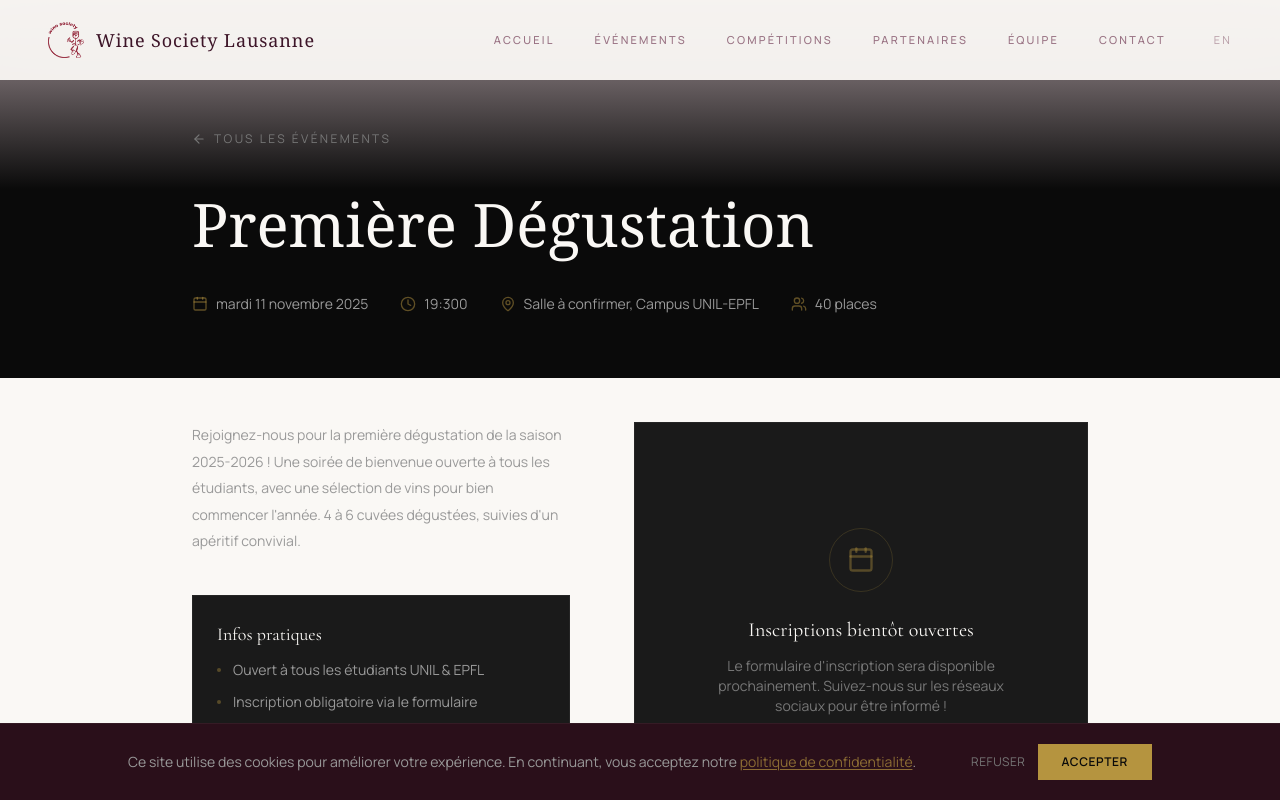
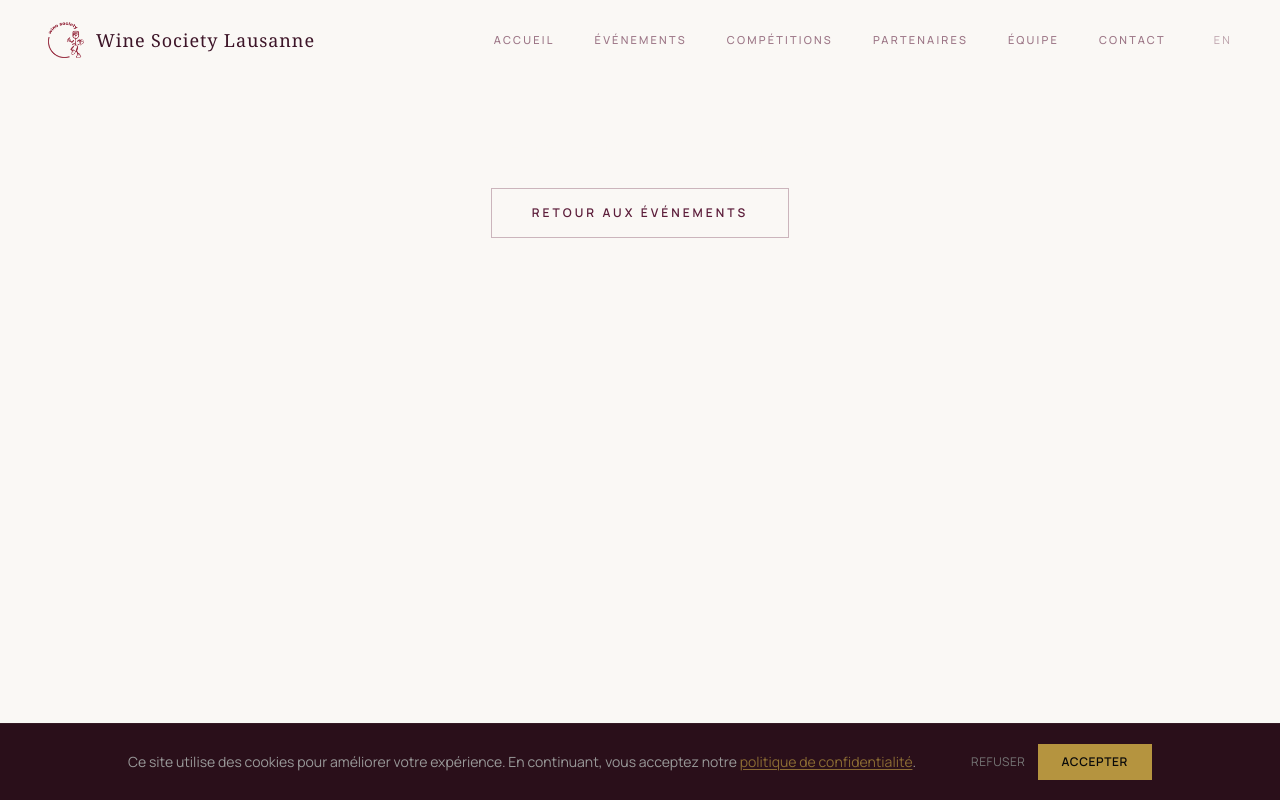
Before and after one commit to WineSociety-Lausanne/Wine-Society-Web, a Next.js app: page /events/Blanchard in a window 1280 px wide. Shown: the top 800 px of the page. Built offline with nearby package versions, Linux system fonts and the light colour scheme; a web font is replaced by a local one.

Commit message:
changed events

```diff
--- a/src/app/events/[slug]/page.tsx
+++ b/src/app/events/[slug]/page.tsx
@@ -17,14 +17,14 @@ const events: Record<string, {
   spots: number;
   formUrl: string | null;
 }> = {
-  "Blanchard": {
-    titleFr: "Première Dégustation",
-    titleEn: "First Tasting",
-    date: "2025-11-11",
-    time: "19:300",
-    location: "Salle à confirmer, Campus UNIL-EPFL",
-    descFr: "Rejoignez-nous pour la première dégustation de la saison 2025-2026 ! Une soirée de bienvenue ouverte à tous les étudiants, avec une sélection de vins pour bien commencer l'année. 4 à 6 cuvées dégustées, suivies d'un apéritif convivial.",
-    descEn: "Join us for the first tasting of the 2025-2026 season! A welcome evening open to all students, featuring a selection of wines to kick off the year. 4 to 6 wines tasted, followed by a convivial aperitif.",
+  "mouex": {
+    titleFr: "Jean-Pierre Moueix",
+    titleEn: "Jean-Pierre Moueix",
+    date: "2026-11-12",
+    time: "19:00",
+    location: "Vortex, Campus UNIL-EPFL",
+    descFr: "Rejoignez-nous pour la première dégustation de la saison 2026-2027 ! Une soirée de bienvenue ouverte à tous les étudiants, avec une sélection de vins pour bien commencer l'année. 4 à 6 cuvées dégustées, suivies d'un apéritif convivial.",
+    descEn: "Join us for the first tasting of the 2026-2026 season! A welcome evening open to all students, featuring a selection of wines to kick off the year. 4 to 6 wines tasted, followed by a convivial aperitif.",
     spots: 40,
     formUrl: null, // Remplacer par l'URL de ton Google Form
   },/*
@@ -76,7 +76,7 @@ export default function EventPage() {
     <>
       {/* Header */}
       <section className="relative section-padding pt-32 pb-16">
-        <div className="absolute inset-0 bg-gradient-to-b from-wine-900/40 via-dark-950 to-dark-950" />
+        <div className="absolute inset-0 bg-gradient-to-b from-wine-900/40 via-wine-950 to-wine-950" />
         <div className="relative z-10 max-w-4xl mx-auto">
           <Link
             href="/events"
@@ -128,14 +128,14 @@ export default function EventPage() {
                   {locale === "fr" ? event.descFr : event.descEn}
                 </p>
 
-                <div className="mt-10 p-6 bg-dark-900 border border-white/5">
+                <div className="mt-10 p-6 bg-dark-900 border border-white/5 rounded-xl">
                   <h4 className="font-display text-lg text-cream-100 mb-3">
                     {locale === "fr" ? "Infos pratiques" : "Practical info"}
                   </h4>
                   <ul className="space-y-3 font-body text-sm text-dark-400">
                     <li className="flex items-start gap-3">
                       <span className="w-1 h-1 rounded-full bg-gold-500/40 mt-2 flex-shrink-0" />
-                      {locale === "fr" ? "Ouvert à tous les étudiants UNIL & EPFL" : "Open to all UNIL & EPFL students"}
+                      {locale === "fr" ? "Ouvert à tous les étudiants EPFL, UNIL & EHL" : "Open to all EPFL, UNIL & EHL students"}
                     </li>
                     <li className="flex items-start gap-3">
                       <span className="w-1 h-1 rounded-full bg-gold-500/40 mt-2 flex-shrink-0" />
@@ -160,19 +160,19 @@ export default function EventPage() {
                 </h3>
 
                 {event.formUrl ? (
-                  <div className="bg-dark-900 border border-white/5 overflow-hidden">
+                  <div className="bg-dark-900 border border-white/5 overflow-hidden rounded-xl">
                     <iframe
                       src={event.formUrl}
                       width="100%"
                       height="800"
-                      className="border-0"
+                      className="border-0 rounded-xl"
                       title={locale === "fr" ? "Formulaire d'inscription" : "Registration form"}
                     >
                       {locale === "fr" ? "Chargement du formulaire..." : "Loading form..."}
                     </iframe>
                   </div>
                 ) : (
-                  <div className="bg-dark-900 border border-white/5 p-12 text-center min-h-[400px] flex flex-col items-center justify-center">
+                  <div className="bg-dark-900 border border-white/5 p-12 text-center min-h-[400px] flex flex-col items-center justify-center rounded-xl">
                     <div className="w-16 h-16 border border-gold-500/20 rounded-full flex items-center justify-center mb-6">
                       <Calendar className="w-7 h-7 text-gold-500/40" />
                     </div>
--- a/src/app/events/page.tsx
+++ b/src/app/events/page.tsx
@@ -9,12 +9,12 @@ import { Calendar, Clock, MapPin, Wine, ChevronRight, ImageIcon, ArrowRight } fr
 
 const upcomingEvents = [
   {
-    slug: "Blanchard",
-    date: "2025-11-11",
-    titleFr: "A venir",
-    titleEn: "Coming Soon",
-    descFr: "Dégustation",
-    descEn: "Tasting",
+    slug: "mouex",
+    date: "2025-11-12",
+    titleFr: "Jean-Pierre Moueix",
+    titleEn: "Jean-Pierre Moueix",
+    descFr: "Les seigneurs de la Rive Droite, maîtres absolus du classicisme et de l'élégance intemporelle de Pomerol. ",
+    descEn: "The rulers of the Right Bank, absolute masters of classicism and the timeless elegance of Pomerol.",
   },
 ];
 
@@ -30,9 +30,9 @@ type PastEvent = {
 };
 
 const pastHighlights: PastEvent[] = [
-  { titleFr: "Branaire-Ducru — Saint-Julien", titleEn: "Branaire-Ducru — Saint-Julien", descFr: "4ème Grand Cru Classé présenté par le domaine", descEn: "4th Grand Cru Classé presented by the estate", photoCount: 0, region: "bordeaux", instagram: "https://www.instagram.com/p/DY2Ripslu1E/" },
+  { titleFr: "Château Branaire-Ducru", titleEn: "Château Branaire-Ducru", descFr: "4ème Grand Cru Classé présenté par le domaine", descEn: "4th Grand Cru Classé presented by the estate", photoCount: 0, region: "bordeaux", instagram: "https://www.instagram.com/p/DY2Ripslu1E/" },
   { titleFr: "Cave de la Côte", titleEn: "Cave de la Côte", descFr: "À la découverte des pépites et cépages emblématiques du vignoble vaudois", descEn: "Discovering the hidden gems and iconic grape varieties of the Vaud region", photoCount: 0, region: "suisse", instagram: "https://www.instagram.com/p/DYpcrgMkVLm/" },
-  { titleFr: "Château Minuty — Côtes de Provence", titleEn: "Château Minuty — Côtes de Provence", descFr: "L'excellence des grands rosés de Provence et de la French Riviera", descEn: "The excellence of great Provence rosés and the French Riviera", photoCount: 0, region: "provence", instagram: "https://www.instagram.com/p/DYXYn1ElETW/" },
+  { titleFr: "Château Minuty", titleEn: "Château Minuty", descFr: "L'excellence des grands rosés de Provence et de la French Riviera", descEn: "The excellence of great Provence rosés and the French Riviera", photoCount: 0, region: "provence", instagram: "https://www.instagram.com/p/DYXYn1ElETW/" },
   { titleFr: "Champagne Lanson", titleEn: "Champagne Lanson", descFr: "Découverte de la gamme Lanson, du Brut au Rosé", descEn: "Discovering the Lanson range, from Brut to Rosé", photoCount: 0, region: "champagne", instagram: "https://www.instagram.com/p/DXmaeWmlle4/" },
   { titleFr: "Mauler", titleEn: "Mauler", descFr: "Tradition et excellence des grands vins mousseux suisses depuis 1829", descEn: "Tradition and excellence of great Swiss sparkling wines since 1829", photoCount: 0, region: "suisse", instagram: "https://www.instagram.com/p/DW3jAxGCEUg/" },
   { titleFr: "Les Frères Dutruy", titleEn: "Les Frères Dutruy", descFr: "Des vins de terroir d'exception récompensés au cœur de La Côte", descEn: "Exceptional award-winning terroir wines from the heart of La Côte", photoCount: 0, region: "suisse", instagram: "https://www.instagram.com/p/DWRlk8XlOqI/" },
--- a/src/app/partenaires/page.tsx
+++ b/src/app/partenaires/page.tsx
@@ -18,7 +18,7 @@ const currentPartners: {
     name: "Grassl Glass",
     descFr: "Verres de dégustation haut de gamme, conçus pour révéler chaque nuance aromatique. Grassl accompagne nos dégustations avec leur verrerie d'exception.",
     descEn: "Premium tasting glasses designed to reveal every aromatic nuance. Grassl supports our tastings with their exceptional glassware.",
-    url: "https://glasslglass.com",
+    url: "https://grasslglass.com",
     category: { fr: "Verrerie", en: "Glassware" },
     logo: "/partenaires/grassl.png",
   },
```
